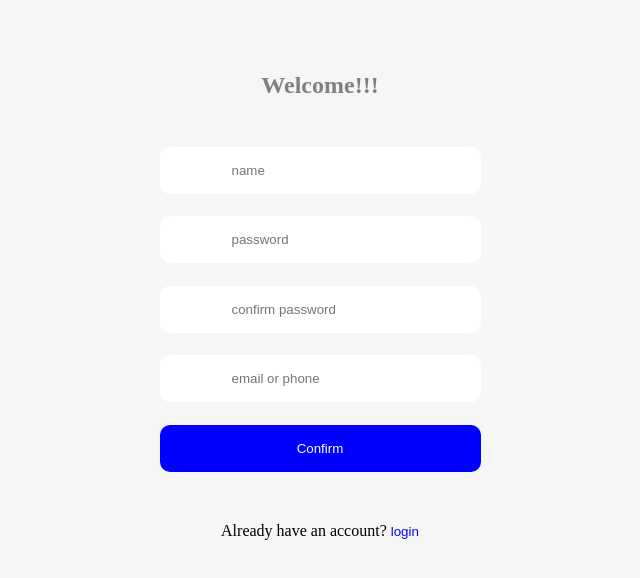
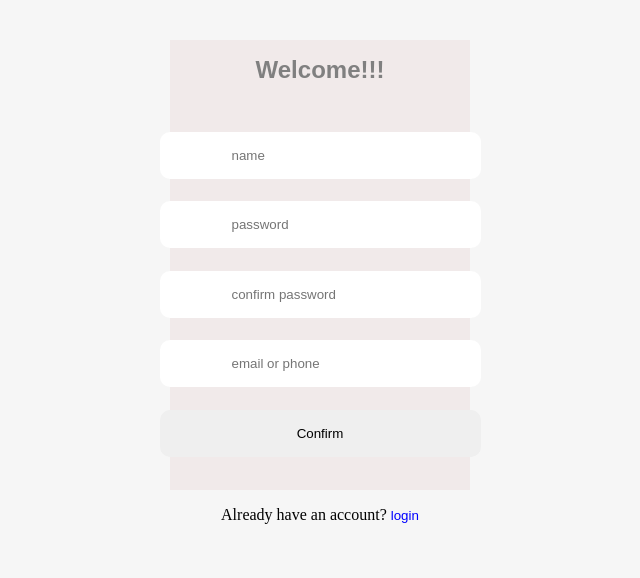
Before and after one commit to OnonobiFavour/shortify, a React (Vite) app: page /signup in a window 1280 px wide. Shown: the part 118-696 px from the top of the page, without its empty margins (320-960 px from the left). Built offline with nearby package versions, Linux system fonts and the light colour scheme.

Commit message:
ref: refractord

```diff
--- a/src/Auth/AuthRoute.tsx
+++ b/src/Auth/AuthRoute.tsx
@@ -3,8 +3,8 @@ import { getAuth, onAuthStateChanged } from 'firebase/auth';
 import { useNavigate } from 'react-router-dom';
 
 export interface AuthRouteProps{};
-const AuthRoute: React.FunctionComponent<AuthRouteProps> = (props) => {
-    const {children} = props;
+const AuthRoute: React.FunctionComponent<AuthRouteProps> = ({children}) => {
+    // const {children} = props;
     const auth = getAuth();
     const navigate = useNavigate();
     const [loading, setLoading] = useState(false);
--- a/src/components/Login.tsx
+++ b/src/components/Login.tsx
@@ -30,8 +30,8 @@ const Login: React.FC<LoginProps> = ({onLogin}) => {
     return () => unsubscribe();
   }, []);
 
-  const handleLogin = async (e: React.FormEvent<HTMLFormElement>)=>{
-    e.preventDefault();
+  const handleLogin = async (event: React.FormEvent<HTMLFormElement>)=>{
+    event.preventDefault();
     try{
       const auth = getAuth()
       setText('processing')
@@ -52,16 +52,16 @@ const Login: React.FC<LoginProps> = ({onLogin}) => {
       <div className="signup-box">
             <h2>Welcome Back!!</h2>
 
-            <form onSubmit={handleLogin}>
-                <input type="text" className = 'input' placeholder='name' value={username} onChange={(e)=>setUsername(e.target.value)} />
-                <input type="password" className = 'input'value={password} onChange={(e)=> setPassword(e.target.value)} placeholder='password' />
-                <input type = 'email' className = 'input' value={email} onChange={(e)=> setEmail(e.target.value)} placeholder='email or phone'/>
+            <form onSubmit={handleLogin} >
+                <input type="text" className = 'input' placeholder='name' value={username} onChange={(event)=>setUsername(event.target.value)} />
+                <input type="password" className = 'input'value={password} onChange={(event)=> setPassword(event.target.value)} placeholder='password' />
+                <input type = 'email' className = 'input' value={email} onChange={(event)=> setEmail(event.target.value)} placeholder='email or phone'/>
 
                 {
 
                 }
 
-                <button type="button" className = 'input' value="Confirm" onClick={handleLogin}>{text}</button>
+                <button type="submit" className = 'input' value="Confirm">{text}</button>
             </form>
         </div>
         <p>Not a member? <button className='login2' onClick={handleclick}>create an account </button></p>
--- a/src/components/Signup.tsx
+++ b/src/components/Signup.tsx
@@ -1,5 +1,6 @@
 import { useNavigate} from 'react-router-dom'
 import { initializeApp} from 'firebase/app';
+import {getAuth, createUserWithEmailAndPassword} from 'firebase/auth'
 import './Signup.css'
 import 'firebase/auth'
 import { config } from '../config/config';
@@ -18,10 +19,15 @@ const Signup: React.FC<SignupProps> = ({onSignUP}) => {
     const handleSignup = async (event: React.FormEvent<HTMLFormElement>) =>{
         event.preventDefault();
         try{
-            await firebase.auth().createUserWithEmailAndPassword(email, password);
+            const auth = getAuth()
+            const userCredential = await createUserWithEmailAndPassword(auth, email, password);
+            const user = userCredential.user;
+            console.log(`${user.email} signned up`)
+            dashboard();
+            await createUserWithEmailAndPassword(auth, email, password);
             onSignUP();
         } catch(error){
-            console.error(error)
+            console.error(`An Error occured: ${error}`)
         }
     };
     const Navigate = useNavigate();
@@ -33,18 +39,18 @@ const Signup: React.FC<SignupProps> = ({onSignUP}) => {
     }
   return (
     <section className='section'>
-        <form className="signup-box" onSubmit={handleSignup}>
+        <main className="signup-box">
             <h2>Welcome!!!</h2>
 
-            <form action="">
+            <form onSubmit={handleSignup}>
                 <input type="text" className = 'input' placeholder='name' />
                 <input type="password" className = 'input' placeholder='password' value={password} onChange={(event)=> setPassword(event.target.value)}/>
                 <input type="password" className = 'input' placeholder='confirm password' />
                 <input type = 'email' className = 'input' value={email} onChange={(event)=>setEmail(event.target.value)} placeholder='email or phone'/>
 
-                <input type="button" className = 'input' value="Confirm"/>
+                <input type="submit" className = 'input' value="Confirm"/>
             </form>
-        </form>
+        </main>
         <p>Already have an account? <button className='login2' onClick={handleclick}>login</button></p>
     </section>
   )
```
